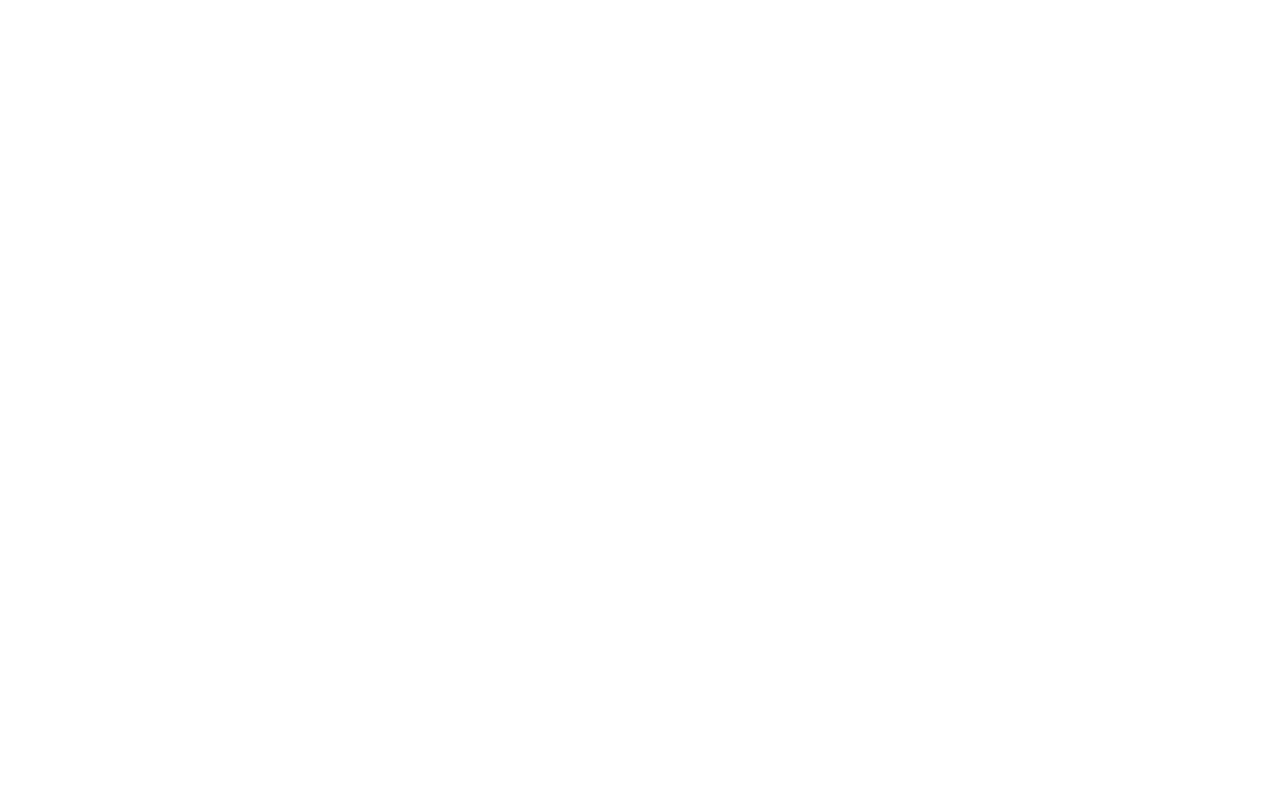
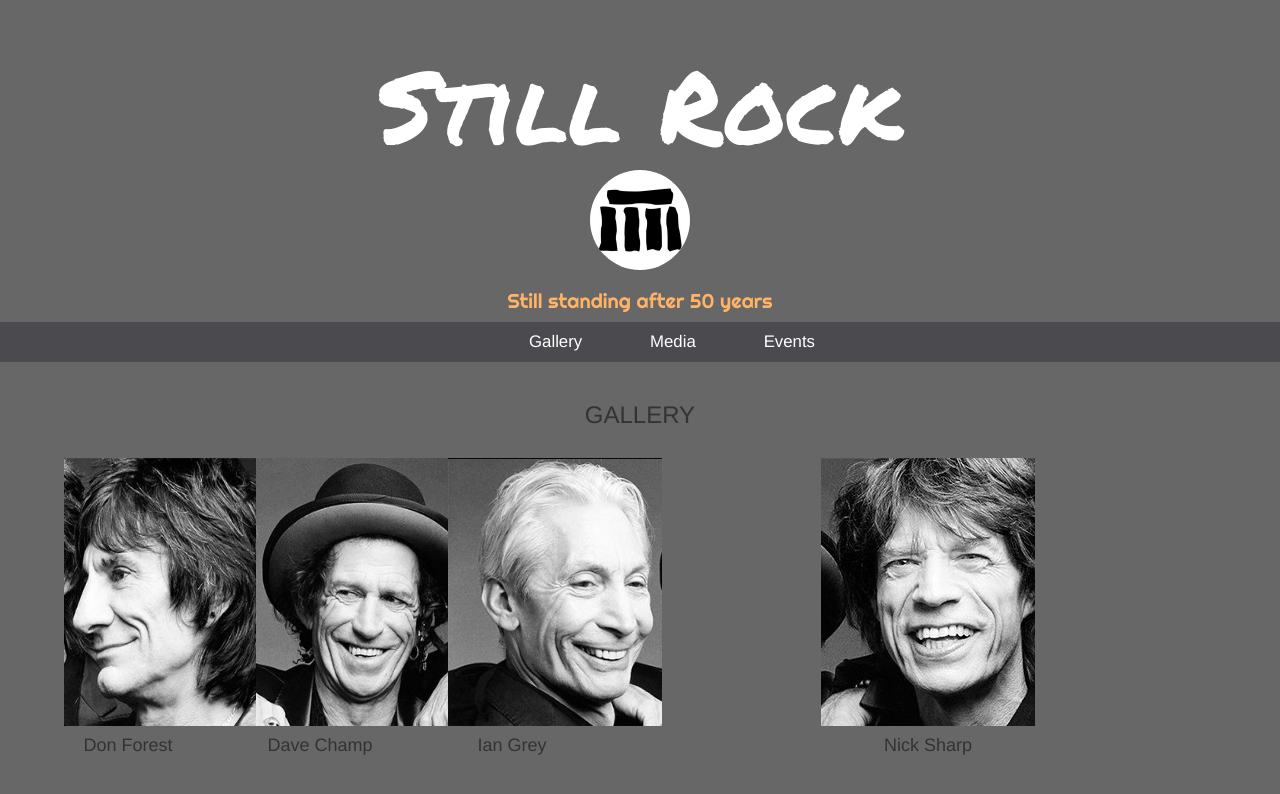
Before and after one commit to eamon139/still-rock-project, a plain HTML site: page gallery.html in a window 1280 px wide. Drawn offline with nearby package versions, Linux system fonts and the light colour scheme.

Commit message:
add gallery rev 1

```diff
--- a/css/style.css
+++ b/css/style.css
@@ -3,6 +3,7 @@
 /*---------------------------------------------------Color*/
 
 body{background-color: #676767;
+text-align: center
 }
 
 
@@ -24,6 +25,10 @@
     text-align: center;
 }
 
+h3{text-align: center;
+    padding: 20px;
+     text-transform: uppercase;
+}
 
 /*---------------------------------------------------Nav*/
 
@@ -59,3 +64,13 @@
   color: #444;
   cursor: default;
 }
+
+
+
+/*---------------------------------------------------Gallery*/
+
+.bandmpic{
+    float: left;
+    width: 10%;
+    margin-left: 5%;
+}
--- a/events.html
+++ b/events.html
@@ -0,0 +1,40 @@
+<!DOCTYPE html>
+<html lang="en">
+<head>
+    <meta charset="UTF-8">
+    <meta name="viewport" content="width=device-width, initial-scale=1.0">
+    <meta http-equiv="X-UA-Compatible" content="ie=edge">
+    <title>Still Rock</title>
+
+    <link rel="stylesheet" href="https://stackpath.bootstrapcdn.com/bootstrap/3.3.7/css/bootstrap.min.css" type="text/css" />
+   <link rel="stylesheet" href="https://stackpath.bootstrapcdn.com/font-awesome/4.7.0/css/font-awesome.min.css" type="text/css" />
+   <link rel="stylesheet" href="css/style.css" type="text/css" />
+
+</head>
+<body>
+
+
+    <header class="container-fluid " >
+
+        <a href="index.html">
+            <h1 class="bandname">Still Rock</h1>
+            <img src="images/sslogo.jpg" class="img-circle media-object img-responsive center-block band-logo"></img>
+            </a>
+            <h2 class="promo">Still standing after 50 years</h2>
+    </header>
+
+
+
+        <nav>
+		    <ul>
+		        <li><a href="gallery.html">Gallery</a></li>
+		        <li><a href="media.html">Media</a></li>
+		        <li><a href="events.html">Events</a></li>
+		    </ul>
+		</nav>
+
+		<h3>Events</h3>
+
+
+</body>
+</html>
--- a/gallery.html
+++ b/gallery.html
@@ -0,0 +1,62 @@
+<!DOCTYPE html>
+<html lang="en">
+<head>
+    <meta charset="UTF-8">
+    <meta name="viewport" content="width=device-width, initial-scale=1.0">
+    <meta http-equiv="X-UA-Compatible" content="ie=edge">
+    <title>Still Rock</title>
+
+    <link rel="stylesheet" href="https://stackpath.bootstrapcdn.com/bootstrap/3.3.7/css/bootstrap.min.css" type="text/css" />
+   <link rel="stylesheet" href="https://stackpath.bootstrapcdn.com/font-awesome/4.7.0/css/font-awesome.min.css" type="text/css" />
+   <link rel="stylesheet" href="css/style.css" type="text/css" />
+
+</head>
+<body>
+
+
+    <header class="container-fluid " >
+
+        <a href="index.html">
+            <h1 class="bandname">Still Rock</h1>
+            <img src="images/sslogo.jpg" class="img-circle media-object img-responsive center-block band-logo"></img>
+            </a>
+            <h2 class="promo">Still standing after 50 years</h2>
+    </header>
+
+
+
+    <nav>
+		    <ul>
+		        <li><a href="gallery.html">Gallery</a></li>
+		        <li><a href="media.html">Media</a></li>
+		        <li><a href="events.html">Events</a></li>
+		    </ul>
+	</nav>
+
+
+    <h3>Gallery</h3>
+
+
+    			<div class="bandmpic">
+                    <img src="images/m1.PNG">
+                    <h4>Don Forest</h4>
+                     </div>
+
+	            <div class="bandmpic">
+                    <img src="images/m2.PNG">
+                    <h4>Dave Champ</h4>
+
+                </div>
+                	<div class="bandmpic">
+                    <img src="images/m3.PNG">
+                    <h4>Ian Grey</h4>
+
+                     </div>
+
+                <div class="bandmpic"></div>
+                    <img src="images/m4.PNG">
+                    <h4>Nick Sharp</h4>
+                     </div>
+
+</body>
+</html>
```
Also changed, not shown: index.html (+6 -1 lines), media.html (+39 -0 lines), images/m1.PNG (added), images/m2.PNG (added), images/m3.PNG (added), images/m4.PNG (added).
